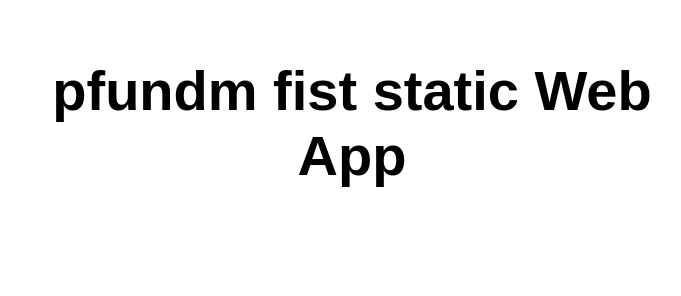
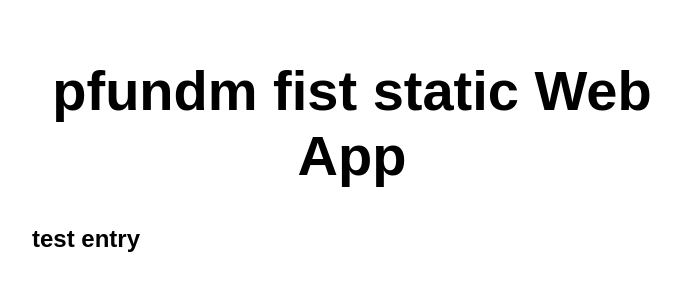
Before and after one commit to pfundm/npfundm-static-web, a website: page src/index.html in a window 1280 px wide. Shown: the whole page, without its empty margins (288-969 px from the left). Drawn offline with Linux system fonts and the light colour scheme.

Commit message:
Update index.html

```diff
--- a/src/index.html
+++ b/src/index.html
@@ -11,6 +11,7 @@
 <body>
   <main>
     <h1>pfundm fist static Web App</h1>
+    <h2>test entry</h2>
   </main>
 </body>
 
```
